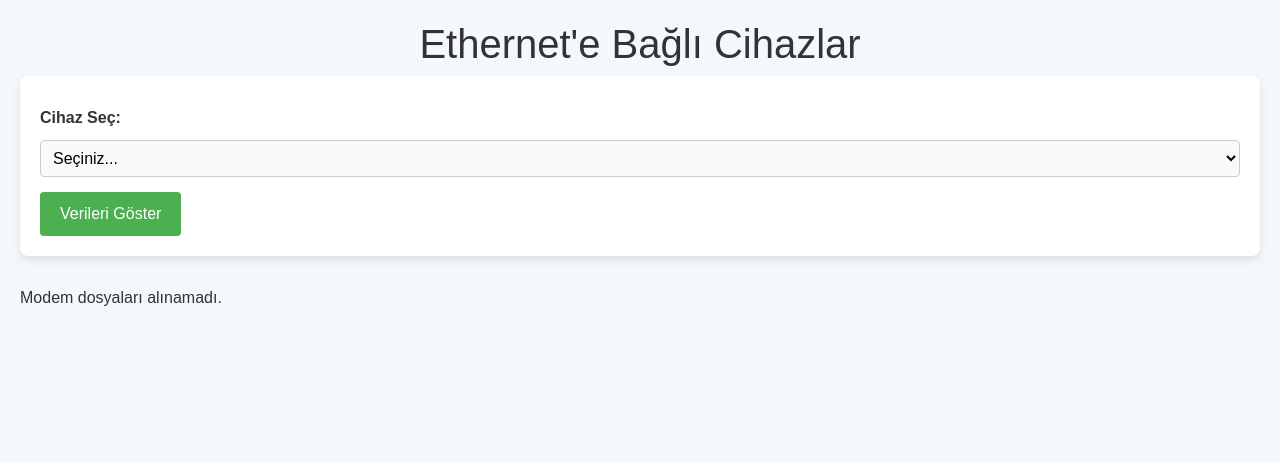
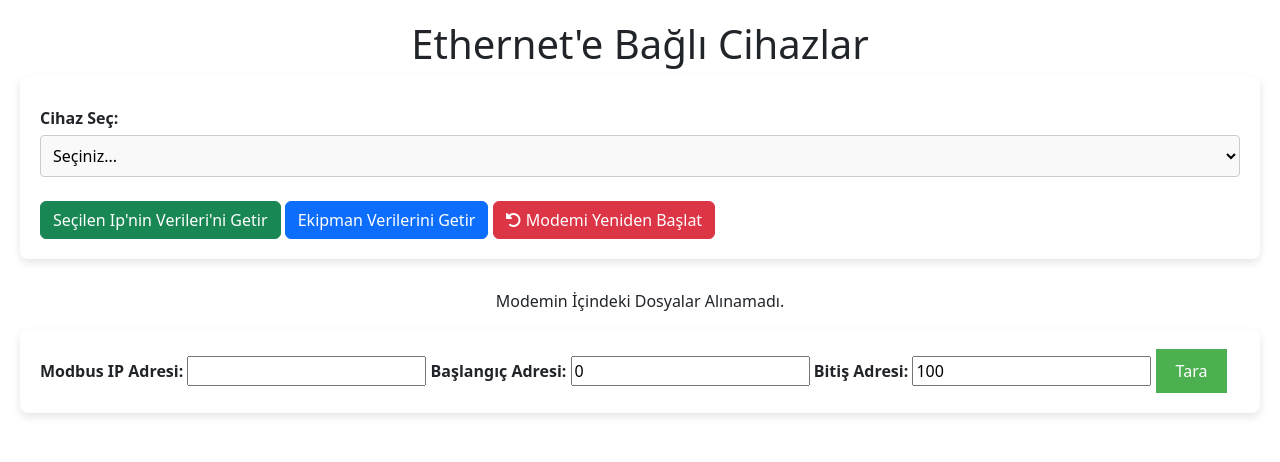
Before and after one commit to olyala05/flask_tut, a Flask app: page / in a window 1280 px wide. Shown: the top 462 px of the page. Run offline with Flask 3, Linux system fonts and the light colour scheme.

Commit message:
Modemi ReStart Etme işlemi yapıldı

```diff
--- a/server.py
+++ b/server.py
@@ -4,6 +4,8 @@ import paramiko
 import pymysql.cursors
 import logging
 logging.basicConfig(level=logging.DEBUG)
+from pymodbus.client import ModbusTcpClient
+from pymodbus.client import ModbusSerialClient
 
 app = Flask(__name__)
 
@@ -103,7 +105,8 @@ def modem_files(ip):
         ssh.set_missing_host_key_policy(paramiko.AutoAddPolicy())
         ssh.connect(hostname=ip, username=SSH_USER, password=SSH_PASSWORD)
 
-        command = "ls /etc/"
+        # Modem dosyalarını listeleme komutu
+        command = "ls"
         stdin, stdout, stderr = ssh.exec_command(command)
 
         output = stdout.read().decode("utf-8")
@@ -120,21 +123,88 @@ def modem_files(ip):
         print(f"Hata: {str(e)}")
         return [[f"Hata: {str(e)}"]]
 
+def modbus_scan(ip, port=502, start_address=0, end_address=100):
+    """Modbus cihazında belirtilen adres aralığını tarar."""
+    try:
+        client = ModbusTcpClient(host=ip, port=port)
+        # client = ModbusTcpClient(ip, port)
+        if not client.connect():
+            return {"status": "error", "message": "Modbus cihazına bağlanılamadı."}
+
+        results = []
+        for address in range(start_address, end_address):
+            try:
+                response = client.read_holding_registers(address, 1, unit=1)
+                if not response.isError():
+                    results.append({"address": address, "value": response.registers[0]})
+            except Exception as e:
+                continue  # Hatalı adresleri atla demek
+
+        client.close()
+        return {"status": "success", "data": results}
+    except Exception as e:
+        return {"status": "error", "message": str(e)}
+
+def restart_modem(ip):
+    """Restart the modem via SSH."""
+    try:
+        ssh = paramiko.SSHClient()
+        ssh.set_missing_host_key_policy(paramiko.AutoAddPolicy())
+        ssh.connect(hostname=ip, username=SSH_USER, password=SSH_PASSWORD)
+
+        # Restart modem command (modify as needed)
+        command = "reboot"  # or the specific command to restart the modem
+        ssh.exec_command(command)
+        ssh.close()
+
+        logging.info(f"Modem restarted at IP: {ip}")
+    except Exception as e:
+        logging.error(f"Error restarting modem: {str(e)}")
+
+def fetch_equipment_data(ip):
+    """Fetch equipment data from the IoT database."""
+    try:
+        connection = pymysql.connect(
+            host=ip,
+            user=SSH_USER,
+            password=SSH_PASSWORD,
+            database="iot",
+            cursorclass=pymysql.cursors.DictCursor
+        )
+        with connection.cursor() as cursor:
+            cursor.execute("SELECT * FROM equipments")
+            result = cursor.fetchall()
+            return result
+    except Exception as e:
+        logging.error(f"Error fetching equipments data: {str(e)}")
+        logging.debug(f"Connecting to database on IP: {ip}")
+        return None
+
 @app.route("/", methods=["GET", "POST"])
 def index():
     devices = get_connected_devices()
     fetched_data = None
     databases = None
     tables = None
-    modem_files = None
+    modem_files_result = None
 
     selected_ip = request.form.get("selected_ip")
     selected_db = request.form.get("selected_db")
     selected_table = request.form.get("selected_table")
 
+    # Check for button presses
+    if request.method == "POST":
+        if "restart_modem" in request.form:
+            # Call modem restart logic
+            restart_modem(selected_ip)
+        elif "fetch_equipment_data" in request.form:
+            # Call function to fetch data from the IoT database
+            fetched_data = fetch_equipment_data(selected_ip)
+
     if selected_ip:
         # Seçilen IP için veritabanlarını al
         databases = fetch_databases(selected_ip)
+        modem_files_result = modem_files(selected_ip)  # Call the function here
     if selected_db:
         # Seçilen veritabanı için tabloları al
         tables = fetch_tables(selected_ip, selected_db)
@@ -151,7 +221,7 @@ def index():
         selected_ip=selected_ip,
         selected_db=selected_db,
         selected_table=selected_table,
-        modem_files=modem_files
+        modem_files=modem_files_result  # Use the renamed variable
     )
 
 @app.route("/update-row", methods=["GET", "POST"])
@@ -236,6 +306,45 @@ def delete_selected_rows():
     except Exception as e:
         return {"success": False, "message": str(e)}, 500
 
+@app.route("/delete-row", methods=["POST"])
+def delete_row():
+    try:
+        data = request.get_json()
+        row_id = data.get('row_id')
+        ip = request.args.get("ip")
+        db_name = request.args.get("db_name")
+        table_name = request.args.get("table_name")
+
+        if not row_id:
+            return {"success": False, "message": "Satır ID'si sağlanmadı"}, 400
+
+        # Silme komutunu oluştur
+        command = (
+            f"mysql -u root -p{SSH_PASSWORD} -D {db_name} -e "
+            f"\"DELETE FROM {table_name} WHERE id='{row_id}';\""
+        )
+
+        ssh = paramiko.SSHClient()
+        ssh.set_missing_host_key_policy(paramiko.AutoAddPolicy())
+        ssh.connect(hostname=ip, username=SSH_USER, password=SSH_PASSWORD)
+
+        # Silme komutunu çalıştır
+        ssh.exec_command(command)
+        ssh.close()
+
+        return {"success": True}, 200
+    except Exception as e:
+        return {"success": False, "message": str(e)}, 500
+
+@app.route("/modbus-scan", methods=["POST"])
+def modbus_scan_route():
+    ip = request.form.get("ip")
+    start_address = int(request.form.get("start_address", 0))
+    end_address = int(request.form.get("end_address", 100))
+
+    result = modbus_scan(ip, start_address=start_address, end_address=end_address)
+    return render_template("modbus_scan.html", result=result)
+
 @app.context_processor
 def utility_processor():
     return dict(zip=zip)
--- /dev/null
+++ b/static/js/app.js
@@ -0,0 +1,44 @@
+// home_page.js
+function toggleSelectAll() {
+    var selectAll = document.getElementById("select-all");
+    var checkboxes = document.getElementsByName("selected_rows");
+    for (var i = 0; i < checkboxes.length; i++) {
+        checkboxes[i].checked = selectAll.checked;
+    }
+}
+
+function deleteRow(rowId) {
+    if (confirm("Bu satırı silmek istediğinizden emin misiniz?")) {
+        $.ajax({
+            url: "/delete-row",  // Silme işlemi yapılacak rota
+            method: "POST",
+            contentType: "application/json",
+            data: JSON.stringify({ "row_id": rowId }),
+            success: function(response) {
+                if (response.success) {
+                    alert("Silme işlemi başarılı");
+                    location.reload();  // Sayfayı yenileyerek güncellemeleri göster
+                } else {
+                    alert("Silme işlemi başarısız");
+                }
+            },
+            error: function(xhr, status, error) {
+                alert("Silme işlemi sırasında hata oluştu: " + error);
+            }
+        });
+    }
+}
+
+// Restart Etmek istediğine Eminmisiniz Seçenegini sunar
+function confirmRestart() {
+    // Kullanıcıya onay penceresi gösteriyoruz
+    var userChoice = confirm("Modemi yeniden başlatmaya emin misiniz?");
+
+    if (userChoice) {
+        // Evet'e tıkladığında formu gönderiyoruz
+        document.getElementById('restartForm').submit();
+    } else {
+        // Cancel'a tıkladığında hiçbir şey yapmıyoruz
+        return false;
+    }
+}
--- a/templates/home_page.html
+++ b/templates/home_page.html
@@ -33,8 +33,15 @@
             {% endfor %}
         </select>
     {% endif %}
+    <br><br>
+    <button type="submit" class="btn btn-success">Seçilen Ip'nin Verileri'ni Getir</button>
 
-    <button type="submit">Verileri Göster</button>
+    <button type="submit" name="fetch_equipment_data" class="btn btn-primary">Ekipman Verilerini Getir</button>
+
+    <button type="submit" name="restart_modem" class="btn btn-danger" onclick="confirmRestart()">
+        <i class="fa-solid fa-rotate-left"></i> Modemi Yeniden Başlat
+    </button>
+
 </form>
 
 {% if fetched_data %}
@@ -75,49 +82,36 @@
             {% endfor %}
         </tbody>
     </table>
+
     <br>
     <button type="submit" id="delete-btn" class="btn btn-danger">Seçilenleri Sil</button>
 </form>
 {% endif %}
 
 {% if modem_files %}
-    <h3>Modem Dosyaları:</h3>
+    <h3>Seçtiğiniz Modem'in İçindeki Dosyalar:</h3>
     <ul>
         {% for file in modem_files %}
             <li>{{ file }}</li>
         {% endfor %}
     </ul>
 {% else %}
-    <p>Modem dosyaları alınamadı.</p>
+    <p class="text-center">Modemin İçindeki Dosyalar Alınamadı.</p>
 {% endif %}
 
-<script>
-    function toggleSelectAll() {
-        var selectAll = document.getElementById("select-all");
-        var checkboxes = document.getElementsByName("selected_rows");
-        for (var i = 0; i < checkboxes.length; i++) {
-            checkboxes[i].checked = selectAll.checked;
-        }
-    }
+<form action="/modbus-scan" method="post">
+    <label for="ip">Modbus IP Adresi:</label>
+    <input type="text" name="ip" required>
 
-    function deleteRow(rowId) {
-        // Burada AJAX veya başka bir yöntem ile yalnızca seçilen satırı silmeye yönelik bir işlem
-        if (confirm("Bu satırı silmek istediğinizden emin misiniz?")) {
-            var row = document.getElementById("row-" + rowId);
-            row.parentNode.removeChild(row);
-            fetch(`/delete_row/${rowId}`, {
-                method: 'DELETE',
-            })
-            .then(response => response.json())
-            .then(data => {
-                if (data.success) {
-                    alert("Satır başarıyla silindi.");
-                } else {
-                    alert("Silme işlemi başarısız oldu.");
-                }
-            });
-        }
-    }
-</script>
+    <label for="start_address">Başlangıç Adresi:</label>
+    <input type="number" name="start_address" value="0">
+
+    <label for="end_address">Bitiş Adresi:</label>
+    <input type="number" name="end_address" value="100">
+
+    <button type="submit">Tara</button>
+</form>
+
+<script type="text/javascript" src="{{ url_for('static', filename='js/app.js') }}"></script>
 
 {% endblock content %}
--- a/templates/layout.html
+++ b/templates/layout.html
@@ -3,87 +3,15 @@
 <head>
     <meta charset="UTF-8">
     <meta name="viewport" content="width=device-width, initial-scale=1.0">
+    <link rel="stylesheet" href="{{ url_for('static', filename='css/styles.css') }}" rel=stylesheet>
     <title>{% block title %}{% endblock title %}</title>
+
+    <!-- Bootstrap -->
     <link href="https://cdn.jsdelivr.net/npm/bootstrap@5.3.3/dist/css/bootstrap.min.css" rel="stylesheet" integrity="sha384-QWTKZyjpPEjISv5WaRU9OFeRpok6YctnYmDr5pNlyT2bRjXh0JMhjY6hW+ALEwIH" crossorigin="anonymous" />
-    <style>
-        /* Genel stil ayarları */
-        body {
-            font-family: 'Arial', sans-serif;
-            background-color: #f4f7fc;
-            margin: 0;
-            padding: 20px;
-            color: #333;
-        }
-        h1 {
-            color: #333;
-            text-align: center;
-        }
 
-        /* Form düzenlemeleri */
-        form {
-            background-color: #fff;
-            padding: 20px;
-            border-radius: 8px;
-            box-shadow: 0 4px 8px rgba(0, 0, 0, 0.1);
-            margin-bottom: 30px;
-        }
-        label {
-            display: block;
-            margin: 10px 0 5px;
-            font-weight: bold;
-        }
-        select {
-            width: 100%;
-            padding: 8px;
-            margin: 5px 0 15px;
-            border-radius: 4px;
-            border: 1px solid #ccc;
-            background-color: #f9f9f9;
-        }
-        button {
-            padding: 10px 20px;
-            background-color: #4CAF50;
-            color: white;
-            border: none;
-            border-radius: 4px;
-            cursor: pointer;
-            font-size: 16px;
-        }
-        button:hover {
-            background-color: #45a049;
-        }
+    <!-- Font Awesome kütüphanesini ekleyin -->
+    <link href="https://cdnjs.cloudflare.com/ajax/libs/font-awesome/6.0.0-beta3/css/all.min.css" rel="stylesheet">
 
-        /* Tablo düzenlemeleri */
-        table {
-            width: 100%;
-            border-collapse: collapse;
-            margin-top: 20px;
-            background-color: #fff;
-            box-shadow: 0 4px 8px rgba(0, 0, 0, 0.1);
-        }
-        th, td {
-            padding: 12px;
-            text-align: left;
-            border: 1px solid #ddd;
-        }
-        th {
-            background-color: #f4f4f4;
-            color: #333;
-        }
-        tr:nth-child(even) {
-            background-color: #f9f9f9;
-        }
-        tr:hover {
-            background-color: #f1f1f1;
-        }
-
-        /* Mobil uyumluluk */
-        @media (max-width: 768px) {
-            select, button {
-                width: 100%;
-            }
-        }
-    </style>
 </head>
 <body>
 
--- a/templates/update.html
+++ b/templates/update.html
@@ -1,6 +1,7 @@
 {% extends "layout.html" %}
 
 {% block title %}Güncelleme Sayfası{% endblock title %}
+<link rel="stylesheet" href="{{ url_for('static', filename='css/styles.css') }}" rel=stylesheet>
 
 {% block content %}
 <h1>Veri Güncelle</h1>
@@ -45,4 +46,6 @@
     {% endif %}
 </script>
 
+<script type="text/javascript" src="{{ url_for('static', filename='js/app.js') }}"></script>
+
 {% endblock content %}
```
Also changed, not shown: templates/modbus_scan.html (added, +19 -0 lines), static/css/styles.css (line endings or trailing spaces).
